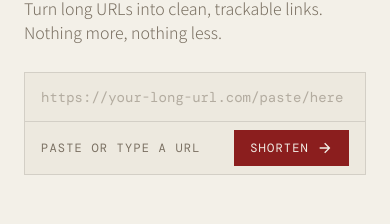
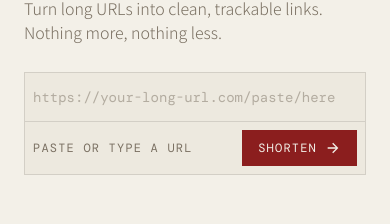
Before and after one commit to jesslyn-caroline/rinku, a React (Vite) app in the folder frontend/: page / in a window 390 px wide. Shown: the part 407-631 px from the top of the page. Built offline with nearby package versions, Linux system fonts and the light colour scheme; a web font is replaced by a local one.

Commit message:
fix: adjust input link padding for mobile view

```diff
--- a/frontend/src/sections/Hero.tsx
+++ b/frontend/src/sections/Hero.tsx
@@ -14,8 +14,8 @@ function Hero() {
                 Turn long URLs into clean, trackable links. Nothing more, nothing less.
             </h2>
             <div className={`mt-3 lg:w-1/2 bg-accent border border-text/12 divide-y divide-text/12 font-dm-mono text-secondary`}>
-                <input className={`w-full text-sm px-4 py-3.5 `} placeholder="https://your-long-url.com/paste/here"/>
-                <div className={`flex flex-row justify-between items-center px-4 py-2`}>
+                <input className={`w-full text-sm px-2 md:px-4 py-3.5 `} placeholder="https://your-long-url.com/paste/here"/>
+                <div className={`flex flex-row justify-between items-center px-2 md:px-4 py-2`}>
                     <span className={`uppercase text-xs tracking-widest`}>Paste or type a URL</span>
                     <button className={`uppercase flex flex-row items-center gap-x-2 bg-primary hover:bg-primary/80 transition px-4 py-2.5 text-background`}>
                         <span className={`font-dm-mono text-xs tracking-widest`}>Shorten</span>
```
